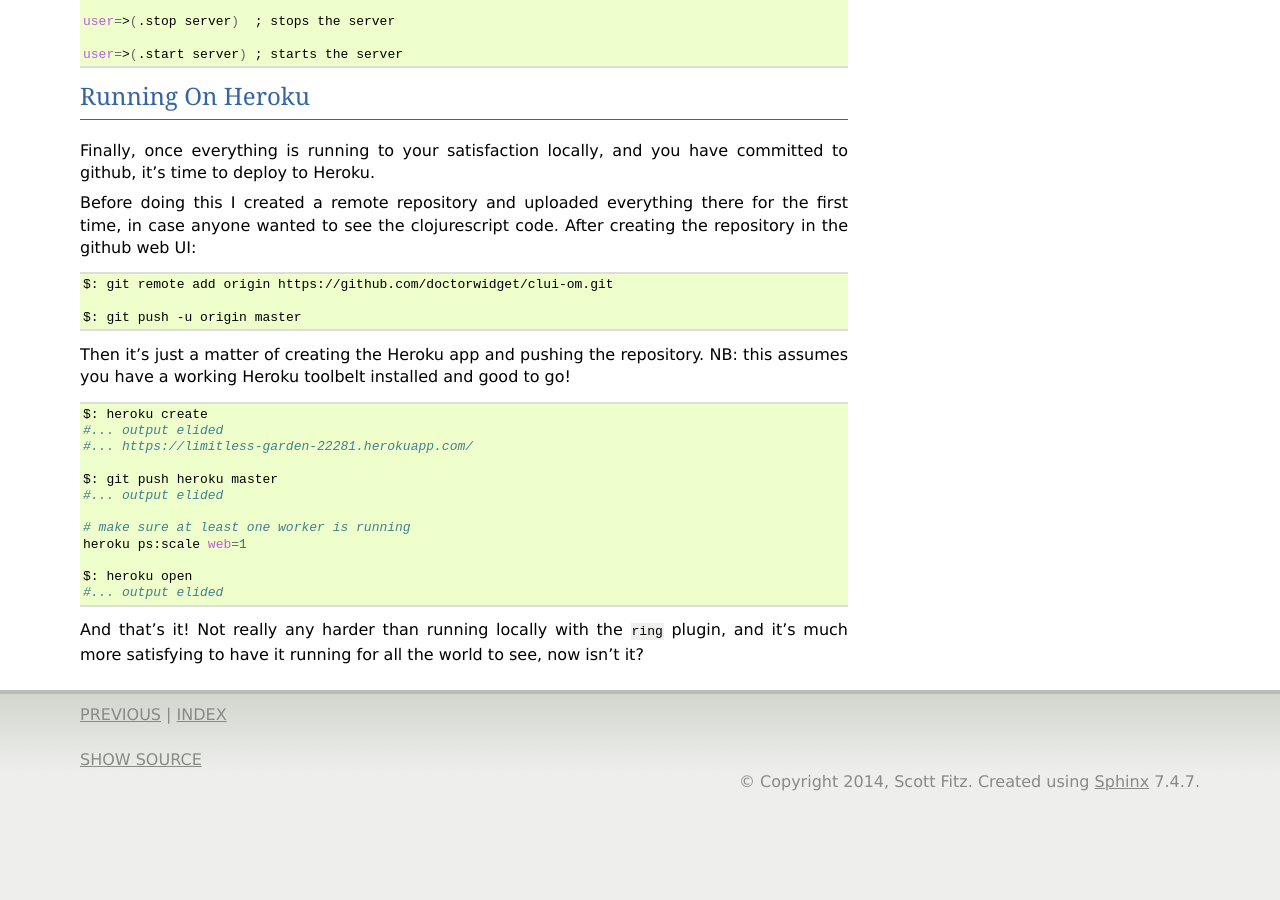
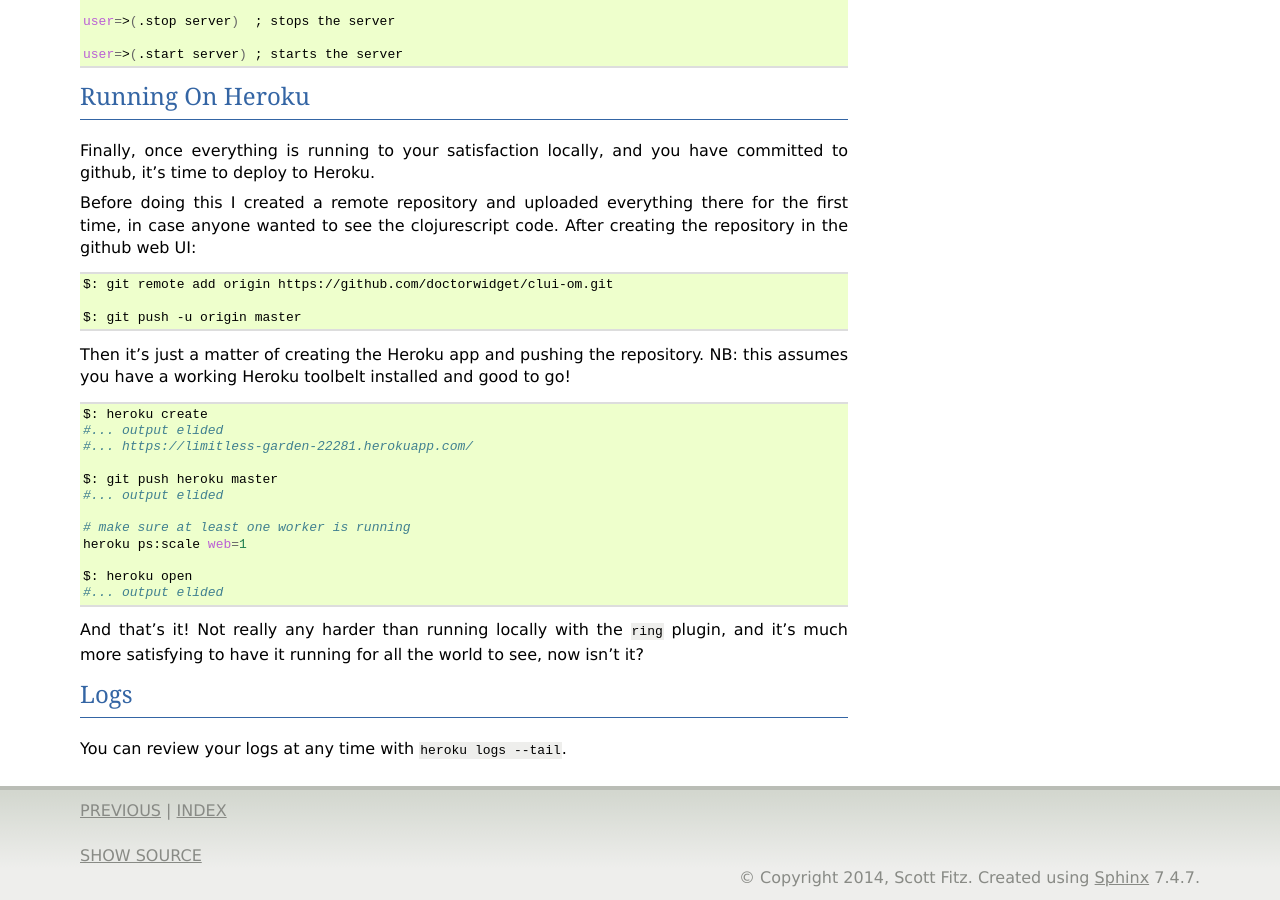
Before and after one commit to doctorwidget/clui-om, a Sphinx documentation site: the page built from doc/heroku.rst, in a window 1280 px wide and 900 px high, scrolled down 2076 px. Built offline with Sphinx 7.4.7, drawn with Linux system fonts in a browser that asks for light colours; before the commit the page ends 2880 px from its top, so only the background shows below that.

```diff
--- a/doc/heroku.rst
+++ b/doc/heroku.rst
@@ -185,3 +185,9 @@
 And that's it! Not really any harder than running locally with the ``ring``
 plugin, and it's much more satisfying to have it running for all the world to
 see, now isn't it?
+
+
+Logs
+=========
+
+You can review your logs at any time with ``heroku logs --tail``.
```
Also changed, not shown: 1 other file.
